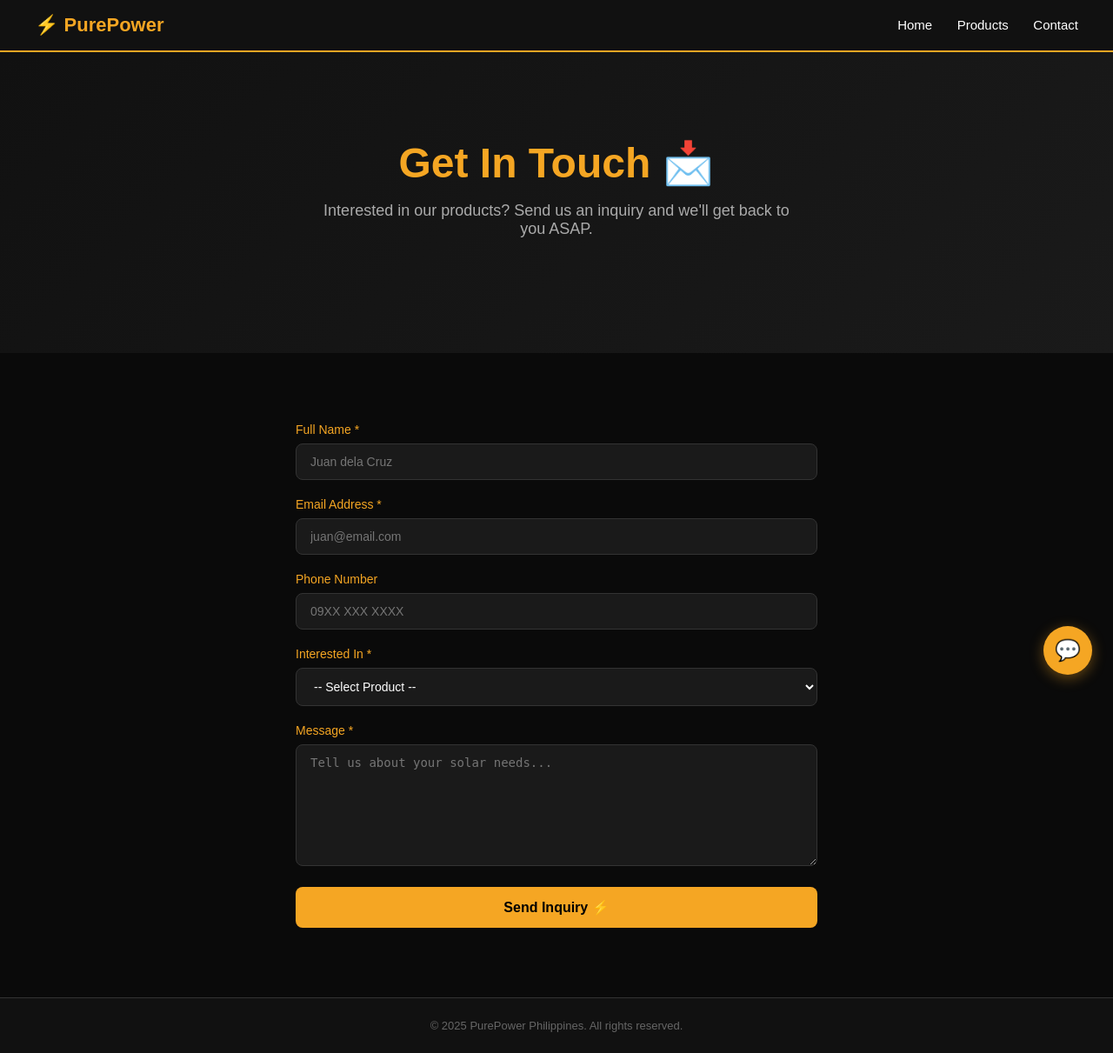
After one commit to JCS-Prime/purepower, a Flask app: page /contact in a window 1280 px wide. The commit adds this page. Shown: the whole page at 87% size. Run offline with Flask 3, Linux system fonts and the light colour scheme.

Commit message:
Add contact page, email helper, ai helper

```diff
--- /dev/null
+++ b/ai_helper.py
@@ -0,0 +1,62 @@
+import os
+from dotenv import load_dotenv
+from groq import Groq
+
+load_dotenv()
+
+client = Groq(api_key=os.getenv("GROQ_API_KEY"))
+
+conversation_history = [
+    {
+        "role": "system",
+        "content": """
+You are a helpful solar products expert for PurePower Philippines.
+Only answer questions based on the products below. Be friendly and simple.
+
+PRODUCT 1: Lishen LS314K LiFePO4 Prismatic Cell
+- Capacity: 314Ah per cell
+- Voltage: 3.2V nominal per cell
+- Grade: S (EV-grade quality)
+- Chemistry: LiFePO4
+- For 48V battery pack: need 16 cells in series
+- Total energy: 16 x 3.2V x 314Ah = ~16kWh per pack
+- Best for: off-grid solar, DIY battery builders
+
+PRODUCT 2: Gospower GPEO Series Inverter
+- Available sizes: 4KW, 6KW, 8KW, 10KW, 12KW
+- Type: Pure Sine Wave, Off-grid
+- Battery compatible: LiFePO4 + Lead Acid
+- Protection rating: IP54
+- Certification: CE certified
+- Monitoring: RS485 + Wi-Fi logging
+- Scalable: parallel up to 12 units
+- Warranty: 3 years
+
+If asked something outside these products, say:
+"I can only answer questions about PurePower products. Please contact us for other inquiries."
+        """
+    }
+]
+
+def get_ai_reply(user_message):
+    conversation_history.append({
+        "role": "user",
+        "content": user_message
+    })
+
+    try:
+        response = client.chat.completions.create(
+            model="llama-3.1-8b-instant",
+            messages=conversation_history
+        )
+        ai_reply = response.choices[0].message.content
+
+        conversation_history.append({
+            "role": "assistant",
+            "content": ai_reply
+        })
+
+        return ai_reply
+
+    except Exception as e:
+        return f"Error: {e}"
--- a/app.py
+++ b/app.py
@@ -1,49 +1,12 @@
 import os
 from flask import Flask, render_template, request, jsonify
 from dotenv import load_dotenv
-from groq import Groq
+from email_helper import send_email
+from ai_helper import get_ai_reply
 
 load_dotenv()
 
 app = Flask(__name__)
-client = Groq(api_key=os.getenv("GROQ_API_KEY"))
-
-conversation_history = [
-    {
-        "role": "system",
-        "content": """
-You are a helpful solar products expert for PurePower Philippines.
-Only answer questions based on the products below. Be friendly and simple.
-
-PRODUCT 1: Lishen LS314K LiFePO4 Prismatic Cell
-- Capacity: 314Ah per cell
-- Voltage: 3.2V nominal per cell
-- Grade: S (EV-grade quality)
-- Chemistry: LiFePO4
-- For 48V battery pack: need 16 cells in series
-- Total energy: 16 x 3.2V x 314Ah = ~16kWh per pack
-- Best for: off-grid solar, DIY battery builders
-
-PRODUCT 2: Gospower GPEO Series Inverter
-- Available sizes: 4KW, 6KW, 8KW, 10KW, 12KW
-- Type: Pure Sine Wave, Off-grid
-- Battery compatible: LiFePO4 + Lead Acid
-- Protection rating: IP54
-- Certification: CE certified
-- Monitoring: RS485 + Wi-Fi logging
-- Scalable: parallel up to 12 units
-- Warranty: 3 years
-
-FORMULAS:
-- Cells for 48V pack = 16 cells in series
-- Total kWh = (16 x 3.2 x 314) / 1000 = ~16kWh
-- For smaller kWh needs, still minimum 16 cells for proper 48V system
-
-If asked something outside these products, say:
-"I can only answer questions about PurePower products. Please contact us for other inquiries."
-        """
-    }
-]
 
 @app.route("/")
 def index():
@@ -53,31 +16,31 @@ def index():
 def products():
     return render_template("products.html")
 
+@app.route("/contact")
+def contact():
+    return render_template("contact.html")
+
+@app.route("/submit-inquiry", methods=["POST"])
+def submit_inquiry():
+    data = request.json
+    name = data.get("name")
+    email = data.get("email")
+    phone = data.get("phone")
+    product = data.get("product")
+    message = data.get("message")
+
+    success = send_email(name, email, phone, product, message)
+
+    if success:
+        return jsonify({"status": "success", "message": "Inquiry sent!"})
+    else:
+        return jsonify({"status": "error", "message": "Something went wrong."})
+
 @app.route("/chat", methods=["POST"])
 def chat():
     user_message = request.json.get("message")
-
-    conversation_history.append({
-        "role": "user",
-        "content": user_message
-    })
-
-    try:
-        response = client.chat.completions.create(
-            model="llama-3.1-8b-instant",
-            messages=conversation_history
-        )
-        ai_reply = response.choices[0].message.content
-
-        conversation_history.append({
-            "role": "assistant",
-            "content": ai_reply
-        })
-
-        return jsonify({"reply": ai_reply})
-
-    except Exception as e:
-        return jsonify({"reply": f"Error: {e}"})
+    ai_reply = get_ai_reply(user_message)
+    return jsonify({"reply": ai_reply})
 
 if __name__ == "__main__":
     app.run(debug=True)
--- /dev/null
+++ b/static/css/contact.css
@@ -0,0 +1,82 @@
+.contact-form {
+    max-width: 600px;
+    margin: 0 auto;
+}
+
+.form-group {
+    margin-bottom: 20px;
+}
+
+.form-group label {
+    display: block;
+    color: #f5a623;
+    font-size: 14px;
+    margin-bottom: 8px;
+}
+
+.form-group input,
+.form-group select,
+.form-group textarea {
+    width: 100%;
+    padding: 12px 16px;
+    background: #1a1a1a;
+    border: 1px solid #333;
+    border-radius: 8px;
+    color: #ffffff;
+    font-size: 14px;
+    outline: none;
+    transition: border-color 0.2s;
+}
+
+.form-group input:focus,
+.form-group select:focus,
+.form-group textarea:focus {
+    border-color: #f5a623;
+}
+
+.form-group select option {
+    background: #1a1a1a;
+}
+
+.form-group textarea {
+    height: 140px;
+    resize: vertical;
+}
+
+.submit-btn {
+    width: 100%;
+    padding: 14px;
+    background: #f5a623;
+    color: #000;
+    border: none;
+    border-radius: 8px;
+    font-size: 16px;
+    font-weight: bold;
+    cursor: pointer;
+    transition: background 0.2s;
+}
+
+.submit-btn:hover {
+    background: #e09515;
+}
+
+.status-msg {
+    display: none;
+    text-align: center;
+    padding: 14px;
+    border-radius: 8px;
+    margin-top: 16px;
+    font-size: 14px;
+}
+
+.status-msg.success {
+    background: #1a3a1a;
+    color: #4caf50;
+    border: 1px solid #4caf50;
+}
+
+.status-msg.error {
+    background: #3a1a1a;
+    color: #f44336;
+    border: 1px solid #f44336;
+}
--- /dev/null
+++ b/templates/contact.html
@@ -0,0 +1,139 @@
+<!DOCTYPE html>
+<html lang="en">
+<head>
+    <meta charset="UTF-8">
+    <meta name="viewport" content="width=device-width, initial-scale=1.0">
+    <title>Contact — PurePower Philippines</title>
+    <link rel="stylesheet" href="{{ url_for('static', filename='css/style.css') }}">
+    <link rel="stylesheet" href="{{ url_for('static', filename='css/contact.css') }}">
+    <style>
+    </style>
+</head>
+<body>
+
+    <!-- NAVBAR -->
+    <nav>
+        <a class="nav-logo" href="/">⚡ PurePower</a>
+        <div class="nav-links">
+            <a href="/">Home</a>
+            <a href="/products">Products</a>
+            <a href="/contact">Contact</a>
+        </div>
+    </nav>
+
+    <!-- CONTACT HERO -->
+    <section class="hero">
+        <h1>Get In Touch 📩</h1>
+        <p>Interested in our products? Send us an inquiry and we'll get back to you ASAP.</p>
+    </section>
+
+    <!-- CONTACT FORM -->
+    <section class="section">
+        <div class="contact-form">
+            <div class="form-group">
+                <label>Full Name *</label>
+                <input type="text" id="name" placeholder="Juan dela Cruz" />
+            </div>
+            <div class="form-group">
+                <label>Email Address *</label>
+                <input type="email" id="email" placeholder="juan@email.com" />
+            </div>
+            <div class="form-group">
+                <label>Phone Number</label>
+                <input type="text" id="phone" placeholder="09XX XXX XXXX" />
+            </div>
+            <div class="form-group">
+                <label>Interested In *</label>
+                <select id="product">
+                    <option value="">-- Select Product --</option>
+                    <option value="Lishen LS314K LiFePO4 Cell">Lishen LS314K LiFePO4 Cell</option>
+                    <option value="Gospower GPEO Series Inverter">Gospower GPEO Series Inverter</option>
+                    <option value="Both Products">Both Products</option>
+                    <option value="General Inquiry">General Inquiry</option>
+                </select>
+            </div>
+            <div class="form-group">
+                <label>Message *</label>
+                <textarea id="message" placeholder="Tell us about your solar needs..."></textarea>
+            </div>
+
+            <button class="submit-btn" onclick="submitInquiry()">Send Inquiry ⚡</button>
+
+            <div class="status-msg" id="statusMsg"></div>
+        </div>
+    </section>
+
+    <!-- FOOTER -->
+    <footer>
+        <p>© 2025 PurePower Philippines. All rights reserved.</p>
+    </footer>
+
+    <!-- CHAT WIDGET -->
+    <div class="chat-widget">
+        <div class="chat-box" id="chatBox">
+            <div class="chat-header">
+                ☀️ PurePower AI Assistant
+                <span>Ask me anything about solar!</span>
+            </div>
+            <div class="chat-messages" id="chatMessages">
+                <div class="message ai-message">
+                    Hi! I'm your PurePower solar expert. How can I help you? 😊
+                </div>
+            </div>
+            <div class="chat-input">
+                <input
+                    type="text"
+                    id="userInput"
+                    placeholder="Ask a solar question..."
+                    onkeypress="handleKey(event)"
+                />
+                <button onclick="sendMessage()">Send</button>
+            </div>
+        </div>
+        <button class="chat-toggle" onclick="toggleChat()">💬</button>
+    </div>
+
+    <script src="{{ url_for('static', filename='js/chat.js') }}"></script>
+    <script>
+        async function submitInquiry() {
+            const name = document.getElementById("name").value.trim();
+            const email = document.getElementById("email").value.trim();
+            const phone = document.getElementById("phone").value.trim();
+            const product = document.getElementById("product").value;
+            const message = document.getElementById("message").value.trim();
+            const statusMsg = document.getElementById("statusMsg");
+
+            if (!name || !email || !product || !message) {
+                statusMsg.className = "status-msg error";
+                statusMsg.style.display = "block";
+                statusMsg.textContent = "Please fill in all required fields.";
+                return;
+            }
+
+            const response = await fetch("/submit-inquiry", {
+                method: "POST",
+                headers: { "Content-Type": "application/json" },
+                body: JSON.stringify({ name, email, phone, product, message })
+            });
+
+            const data = await response.json();
+
+            if (data.status === "success") {
+                statusMsg.className = "status-msg success";
+                statusMsg.textContent = "✅ Inquiry sent! We'll get back to you soon.";
+                // Clear form
+                document.getElementById("name").value = "";
+                document.getElementById("email").value = "";
+                document.getElementById("phone").value = "";
+                document.getElementById("product").value = "";
+                document.getElementById("message").value = "";
+            } else {
+                statusMsg.className = "status-msg error";
+                statusMsg.textContent = "❌ Something went wrong. Please try again.";
+            }
+
+            statusMsg.style.display = "block";
+        }
+    </script>
+</body>
+</html>
--- a/templates/index.html
+++ b/templates/index.html
@@ -14,6 +14,7 @@
         <div class="nav-links">
             <a href="/">Home</a>
             <a href="/products">Products</a>
+            <a href="/contact">Contact</a>
         </div>
     </nav>
 
--- a/templates/products.html
+++ b/templates/products.html
@@ -14,6 +14,7 @@
         <div class="nav-links">
             <a href="/">Home</a>
             <a href="/products">Products</a>
+            <a href="/contact">Contact</a>
         </div>
     </nav>
 
@@ -25,7 +26,7 @@
 
     <!-- PRODUCT 1 -->
     <section class="section">
-        <h2>⚡ Lishen LS314K LiFePO4 Cell</h2>
+        <h2> 🔋Lishen LS314K LiFePO4 Cell</h2>
         <div class="products-grid">
             <div class="product-card">
                 <h3>Specifications</h3>
@@ -52,7 +53,7 @@
 
     <!-- PRODUCT 2 -->
     <section class="section">
-        <h2>🔋 Gospower GPEO Series Inverter</h2>
+        <h2>⚡ Gospower GPEO Series Inverter</h2>
         <div class="products-grid">
             <div class="product-card">
                 <h3>Specifications</h3>
```
Also changed, not shown: email_helper.py (added, +44 -0 lines).
